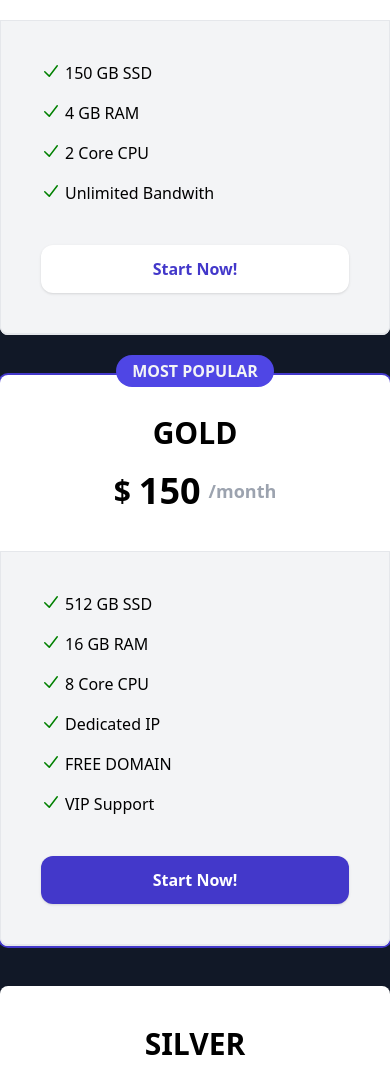
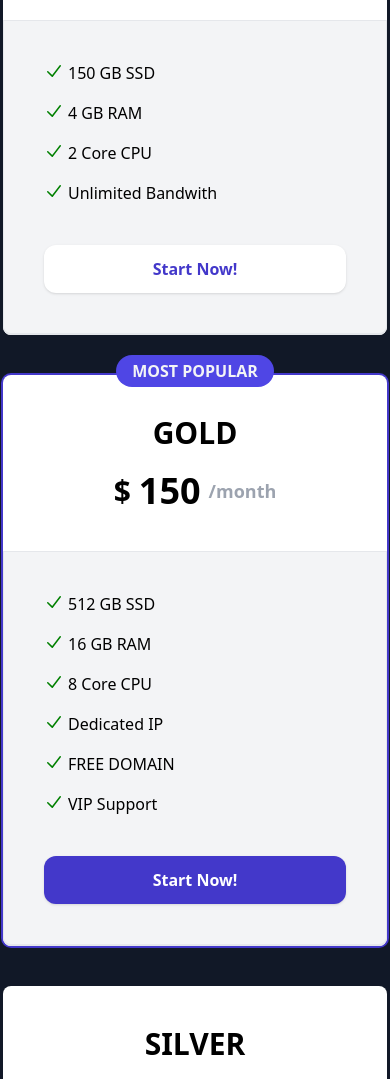
Before and after one commit to kouroshez/tailwindcss, a website: page pricing-plans/index.html in a window 390 px wide. Shown: the part 610-1689 px from the top of the page. Drawn offline with Linux system fonts and the light colour scheme.

Commit message:
The component has successfully become responsive, now you can use and enjoy it! :D

```diff
--- a/pricing-plans/index.html
+++ b/pricing-plans/index.html
@@ -13,8 +13,7 @@
                 <p class="text-white font-extrabold text-4xl lg:text-6xl py-2">The best price for you, we got your six!</p>
                 <p class="text-gray-300 leading-normal py-4 text-lg lg:text-2xl max-w-4xl mx-auto">here you can find the best plan and best price for hosting your website, we are using the best hardware for our servers, from now you can be without any worries about your website uptime</p>
             </div>
-            <div class="max-w-7lg mx-auto">
-                <div class="lg:grid lg:grid-cols-7 space-y-10 lg:space-y-0 mb-10">
+            <div class="lg:grid lg:grid-cols-7 space-y-10 lg:space-y-0 mb-10 max-w-sm lg:max-w-4xl mx-auto ">
                 <div class="col-start-1 col-end-3 row-start-2 row-end-3">
                     <div class="bg-white rounded-lg lg:rounded-r-none">
                         <div class="flex items-center justify-center flex-col  p-10 space-y-5">
@@ -163,7 +162,6 @@
                 </div>
             </div>
         </div>
-        </div>
 
     </div>
 </body>
```
Also changed, not shown: pricing-plans/style/main.css. Lines whose indentation alone changed are shown as unchanged.
